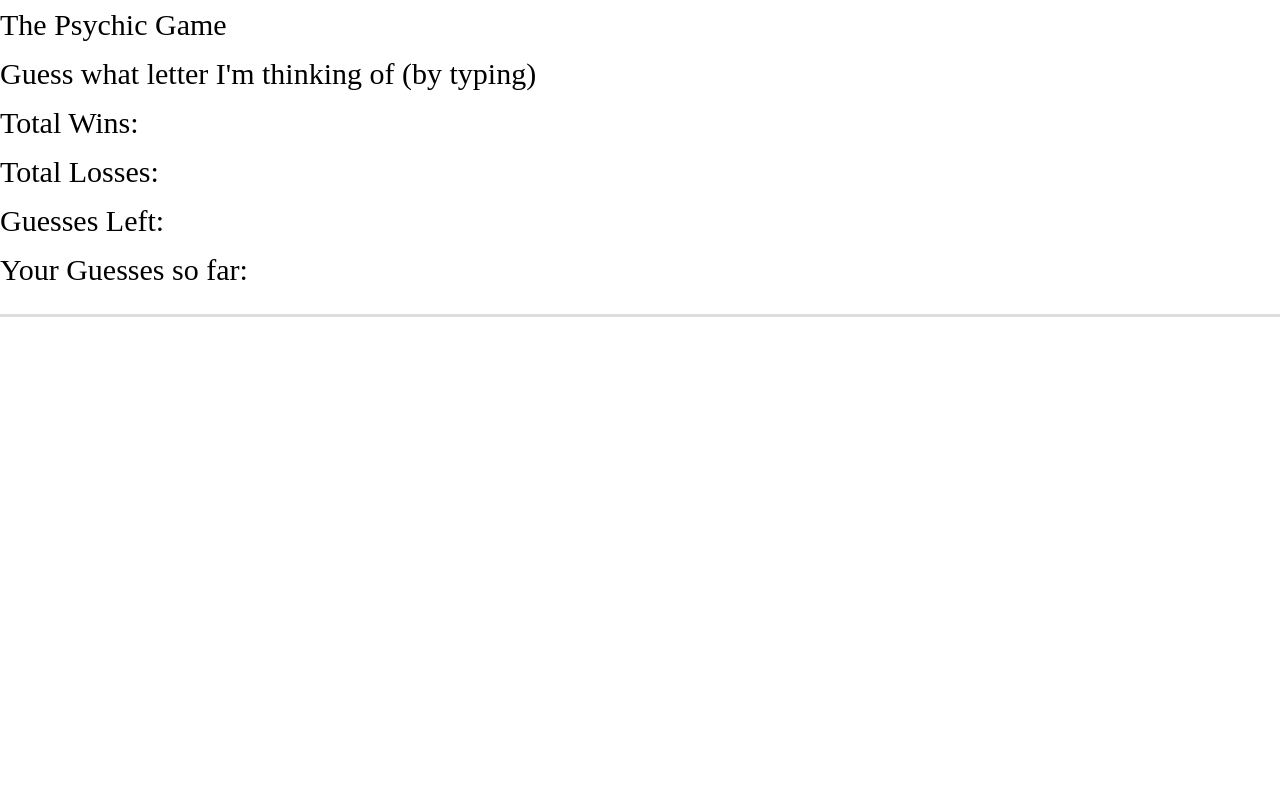
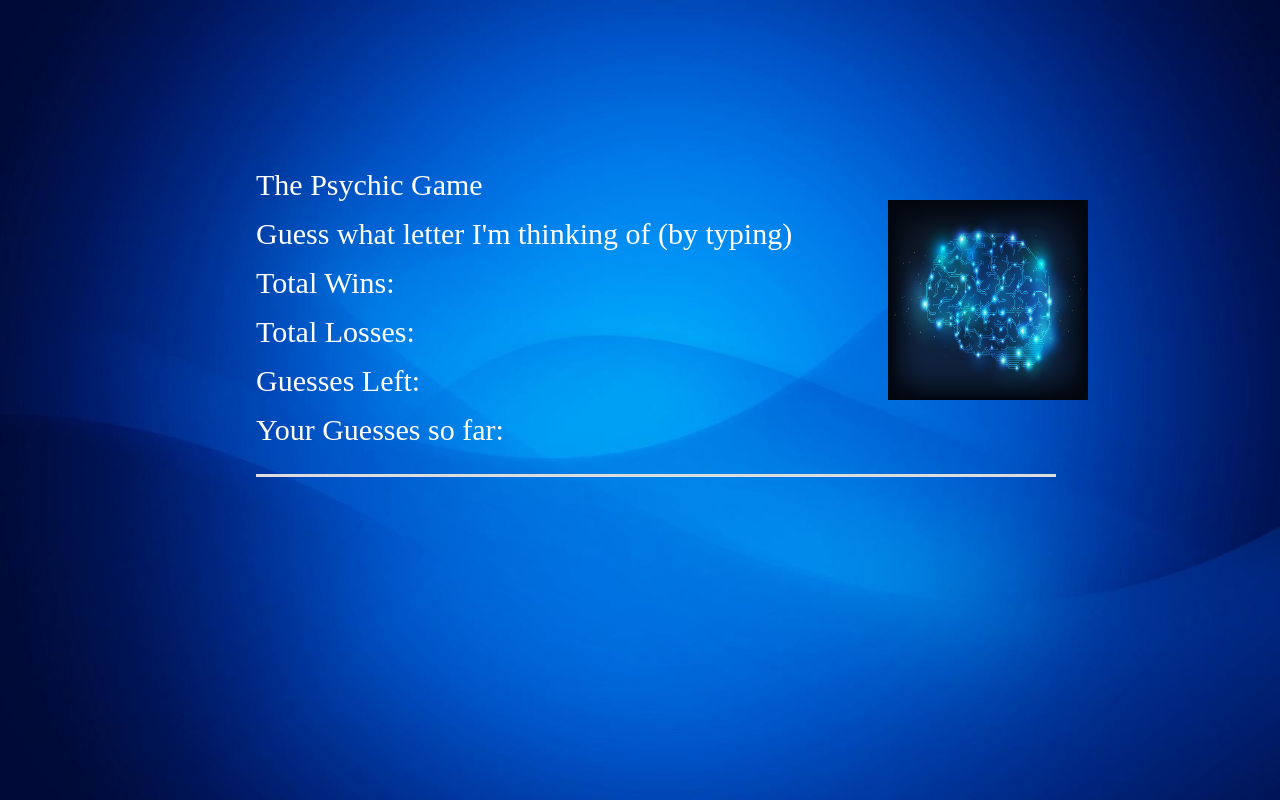
Before and after one commit to mmcadet/Psychic-Game, a plain HTML site: page index.html in a window 1280 px wide. Drawn offline with Linux system fonts and the light colour scheme.

Commit message:
css updates

```diff
--- a/assets/css/style.css
+++ b/assets/css/style.css
@@ -1,3 +1,15 @@
+body {
+	font-family: "Palatino Linotype", "Book Antiqua", Palatino, serif;
+	font-size: 18px;
+	line-height: 34px;
+	color: white;
+	background: url("../images/pics.jpg") no-repeat center center fixed;
+	-webkit-background-size: cover;
+	-moz-background-size: 100% 100%;
+	-o-background-size: cover;
+	background-size: cover;
+  }
+
 h1, p {
 	margin-bottom: 20px;
 }
@@ -10,8 +22,23 @@ h1, #game {
 	line-height: 49px;
 	border-bottom: 3px solid #ddd;
 	padding-bottom: 20px;
+
+}
+#game {
+	float: none;
+	position: absolute;
+	top: 20%;
+	left: 20%;
+	width: 800px;
 }
 div{
 	margin: 20px;
 	padding: 10px;
 }
+#brain, .img-fluid {
+	width: 200px;
+	height: 200px;
+	position: absolute;
+	top: 20%;
+	left: 60%;
+}
--- a/index.html
+++ b/index.html
@@ -18,7 +18,10 @@
             <p>Your Guesses so far: </p>
         </div>
 
+    <div id="brain">
+            <img src="assets/images/Brain_anatomy_medical_head_skull_digital_3_d_x_ray_xray_psychedelic_3720x2631.jpg" alt="Responsive image" class="img-fluid">
 
+    </div>
 </body>
 
 <footer>
```
Also changed, not shown: assets/images/Brain_anatomy_medical_head_skull_digital_3_d_x_ray_xray_psychedelic_3720x2631.jpg (added), assets/images/pics.jpg (added).
